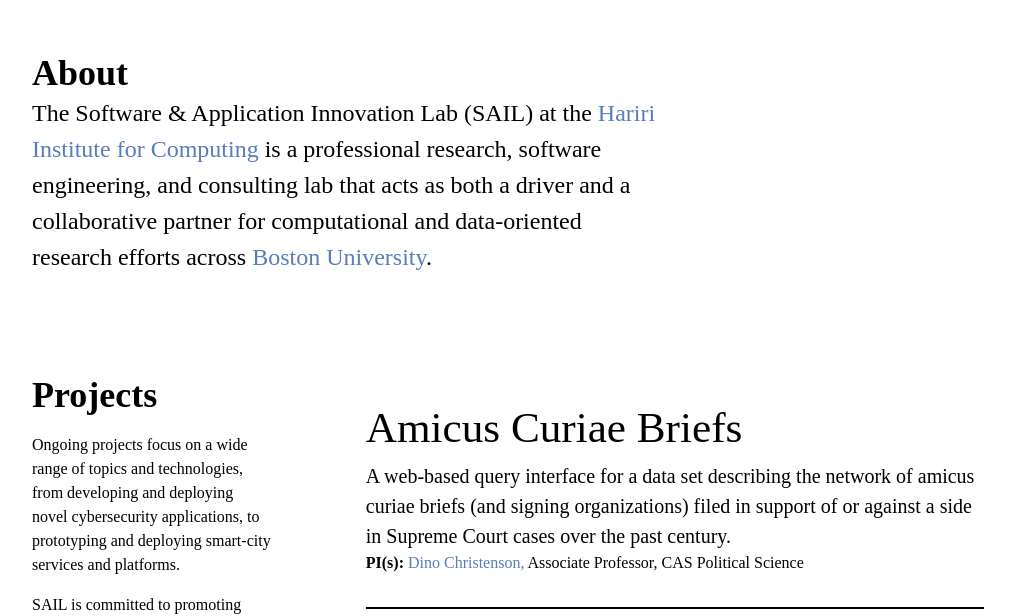
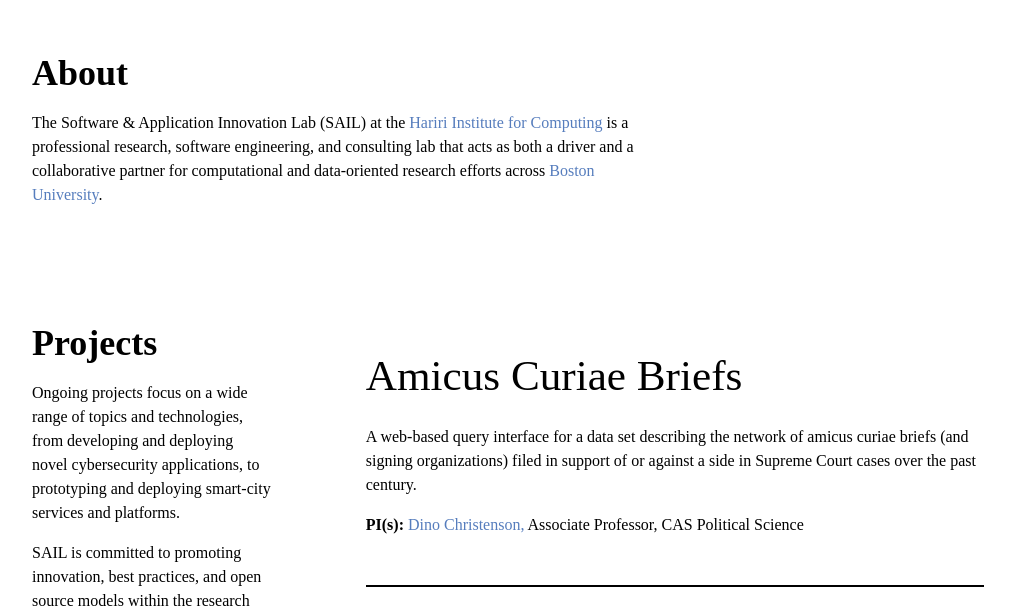
Before and after one commit to hicsail/hicsail.github.io, a React app: page / in a window 1280 px wide. Shown: the part 1156-1772 px from the top of the page, without its empty margins (106-1121 px from the left). Built offline with nearby package versions, Linux system fonts and the light colour scheme; a web font is replaced by a local one.

Commit message:
change styling in HightlightedProjectGrid and Home

```diff
--- a/src/components/HighlightedProjectGrid.tsx
+++ b/src/components/HighlightedProjectGrid.tsx
@@ -12,10 +12,13 @@ import { PROJECT_LIST } from '../utils/projectInformation';
 export const HighlightedProjectGrid = () => {
   return (
     <Grid
-      padding="72px"
+      padding={['0px', '0px', '72px']}
       gridColumn="3 / -1"
       gridTemplateColumns="repeat(auto-fill, minmax(300px, 1fr))"
       gridGap="43px"
+      // mobile
+      // gridColumnStart={['1', '1', 'auto']}
+      // padding="0"
     >
       {PROJECT_LIST.map((project) => (
         <Box
@@ -23,8 +26,8 @@ export const HighlightedProjectGrid = () => {
           paddingBottom="2em"
         >
           <Text fontSize="2.7rem">{project.title}</Text>
-          <Text fontSize="20px">{project.text}</Text>
-          <Text>
+          <Text textStyle="paragraph">{project.text}</Text>
+          <Text textStyle="paragraph">
             <b>PI(s): </b>
             <Link href={project.investigatorLink} color="#567dbd">
               {project.investigatorName},{' '}
--- a/src/pages/Home.tsx
+++ b/src/pages/Home.tsx
@@ -113,10 +113,11 @@ export const Home: React.VFC = () => {
         <Grid
           templateColumns="repeat(auto-fill, minmax(100px, 1fr))"
           gridGap="23px"
+          gridColumnEnd="-1"
         >
-          <Box gridColumn="1 / 6" mb="2vw" fontSize="1.5rem">
+          <Box gridColumn="1 / 6" mb="2vw">
             <Heading textStyle="h2">About</Heading>
-            <Text>
+            <Text textStyle="paragraph">
               The Software & Application Innovation Lab (SAIL) at the{' '}
               <Link href="https://www.bu.edu/hic/">
                 <Text as="span" textStyle="link">
@@ -199,7 +200,11 @@ export const Home: React.VFC = () => {
           <Box gridColumn="1 / span 4">
             <Image src="../../img/offices.png" />
           </Box>
-          <Box gridColumn="5 / -1" fontSize="20px">
+          <Box
+            gridColumn="5 / -1"
+            fontSize="20px"
+            // gridColumnStart={['1', '1', 'auto']}
+          >
             <Text textStyle="paragraph">
               SAIL is seeking full-time professional software engineers. See{' '}
               <StyledLink href="//sail.bu.edu/join">
@@ -243,23 +248,23 @@ export const Home: React.VFC = () => {
             Team
           </Heading>
 
-          <People>
+          <Box gridColumn={['span 1', 'span 1', 'span 2']} fontSize="20px">
             Vidya Akavoor<PeopleSpan>Software Engineer</PeopleSpan>
-          </People>
+          </Box>
 
-          <People>
+          <Box gridColumn={['span 1', 'span 1', 'span 2']} fontSize="20px">
             Shirene Cao<PeopleSpan>Software Engineer</PeopleSpan>
-          </People>
+          </Box>
 
-          <People>
+          <Box gridColumn={['span 1', 'span 1', 'span 2']} fontSize="20px">
             Dany Fu<PeopleSpan>Software Engineer</PeopleSpan>
-          </People>
-          <People>
+          </Box>
+          <Box gridColumn={['span 1', 'span 1', 'span 2']} fontSize="20px">
             Arezoo Sadeghi<PeopleSpan>Software Engineer</PeopleSpan>
-          </People>
-          <People>
+          </Box>
+          <Box gridColumn={['span 1', 'span 1', 'span 2']} fontSize="20px">
             Jeff Simeon<PeopleSpan>Assistant Director, Operations</PeopleSpan>
-          </People>
+          </Box>
 
           <Heading gridColumn="1 / -1" mb="7px">
             Contact Us
```
Also changed, not shown: 1 other file (tests, documents, lock files or other folders).
